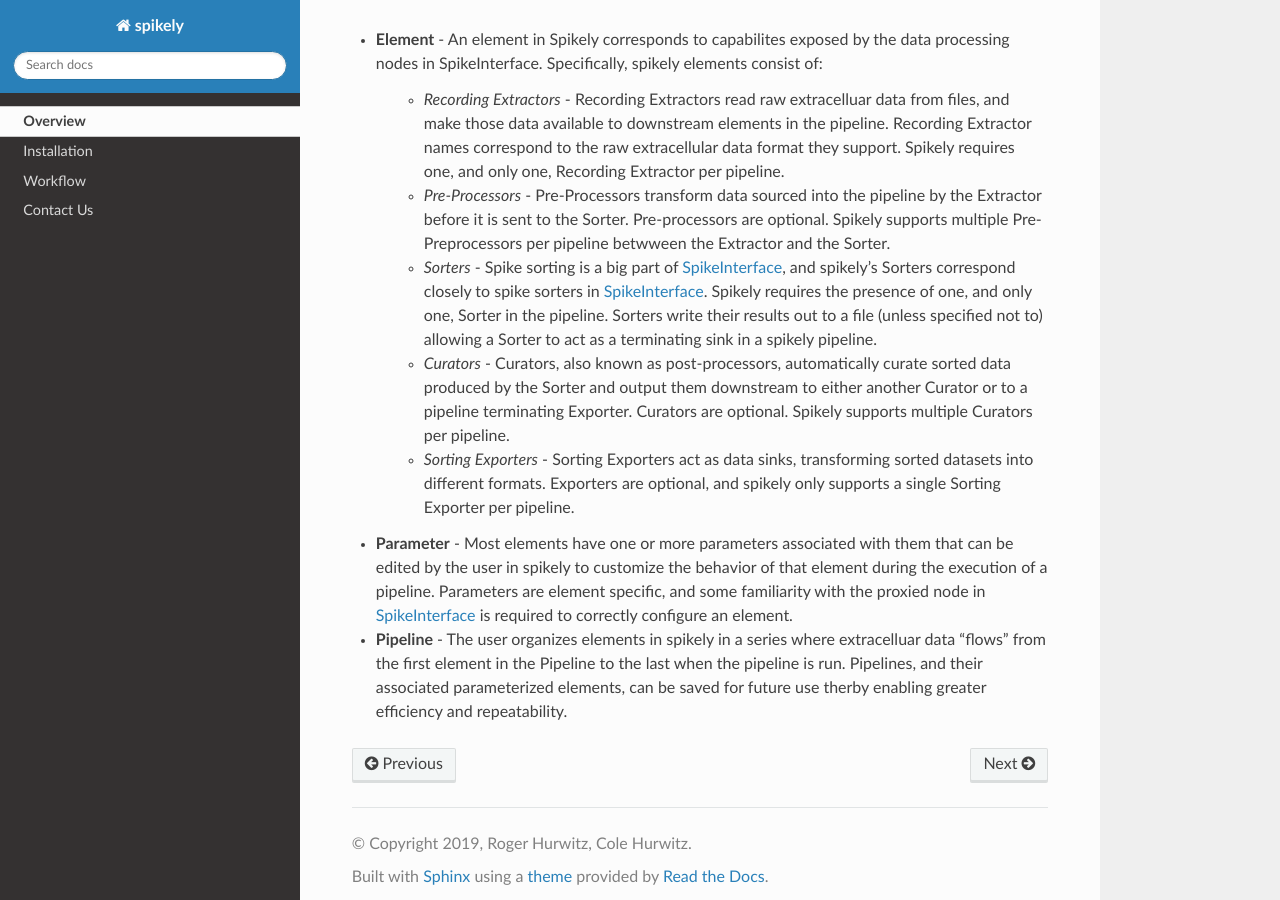
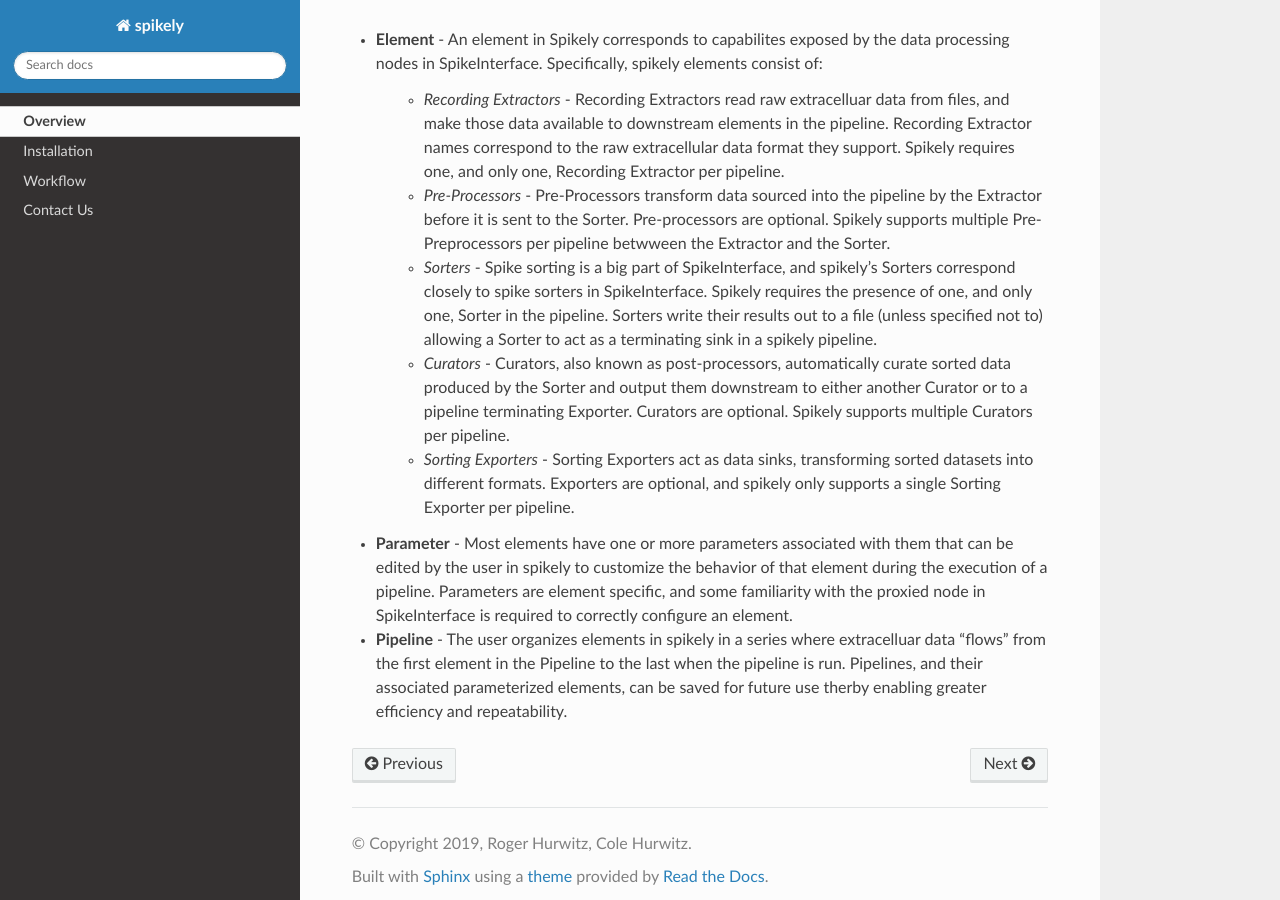
Before and after one commit to SpikeInterface/spikely, a Sphinx documentation site: the page built from docs/source/overview.rst, in a window 1280 px wide and 900 px high, scrolled down 588 px. Built offline with Sphinx 7.4.7 and the Read the Docs theme 2.0.0, drawn with Linux system fonts in a browser that asks for light colours.

```diff
--- a/docs/source/overview.rst
+++ b/docs/source/overview.rst
@@ -43,8 +43,8 @@ spikely requires an understanding of a few key concepts specific to it:
       Pre-processors are optional. Spikely supports multiple Pre-Preprocessors
       per pipeline betwween the Extractor and the Sorter.
 
-    * *Sorters* - Spike sorting is a big part of SpikeInterface_, and spikely's
-      Sorters correspond closely to spike sorters in SpikeInterface_. Spikely
+    * *Sorters* - Spike sorting is a big part of SpikeInterface, and spikely's
+      Sorters correspond closely to spike sorters in SpikeInterface. Spikely
       requires the presence of one, and only one, Sorter in the pipeline.
       Sorters write their results out to a file (unless specified not to)
       allowing a Sorter to act as a terminating sink in a spikely pipeline.
@@ -61,7 +61,7 @@ spikely requires an understanding of a few key concepts specific to it:
 * **Parameter** - Most elements have one or more parameters associated with
   them that can be edited by the user in spikely to customize the behavior of
   that element during the execution of a pipeline. Parameters are element
-  specific, and some familiarity with the proxied node in SpikeInterface_ is
+  specific, and some familiarity with the proxied node in SpikeInterface is
   required to correctly configure an element.
 
 * **Pipeline** - The user organizes elements in spikely in a series where
```
